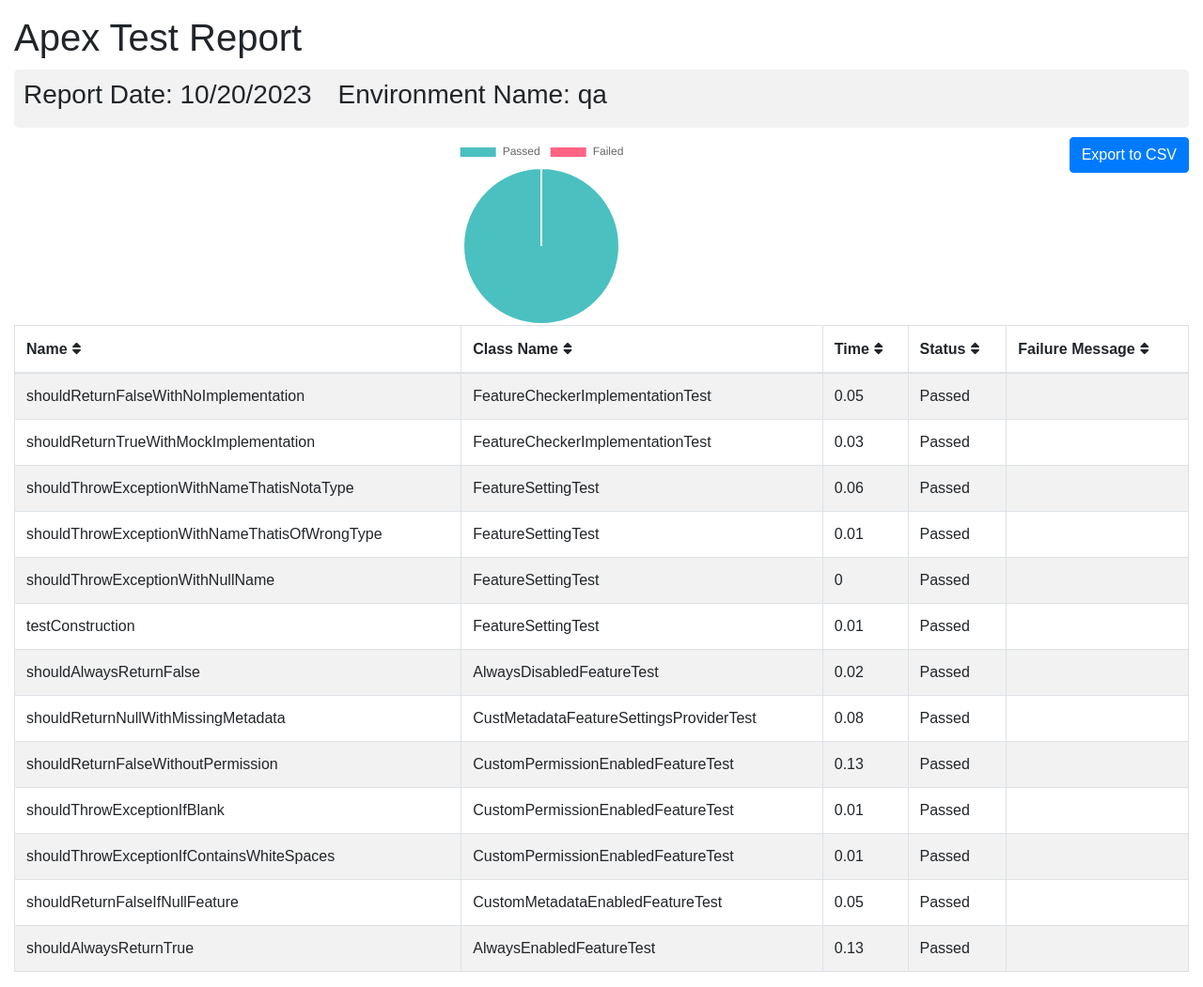
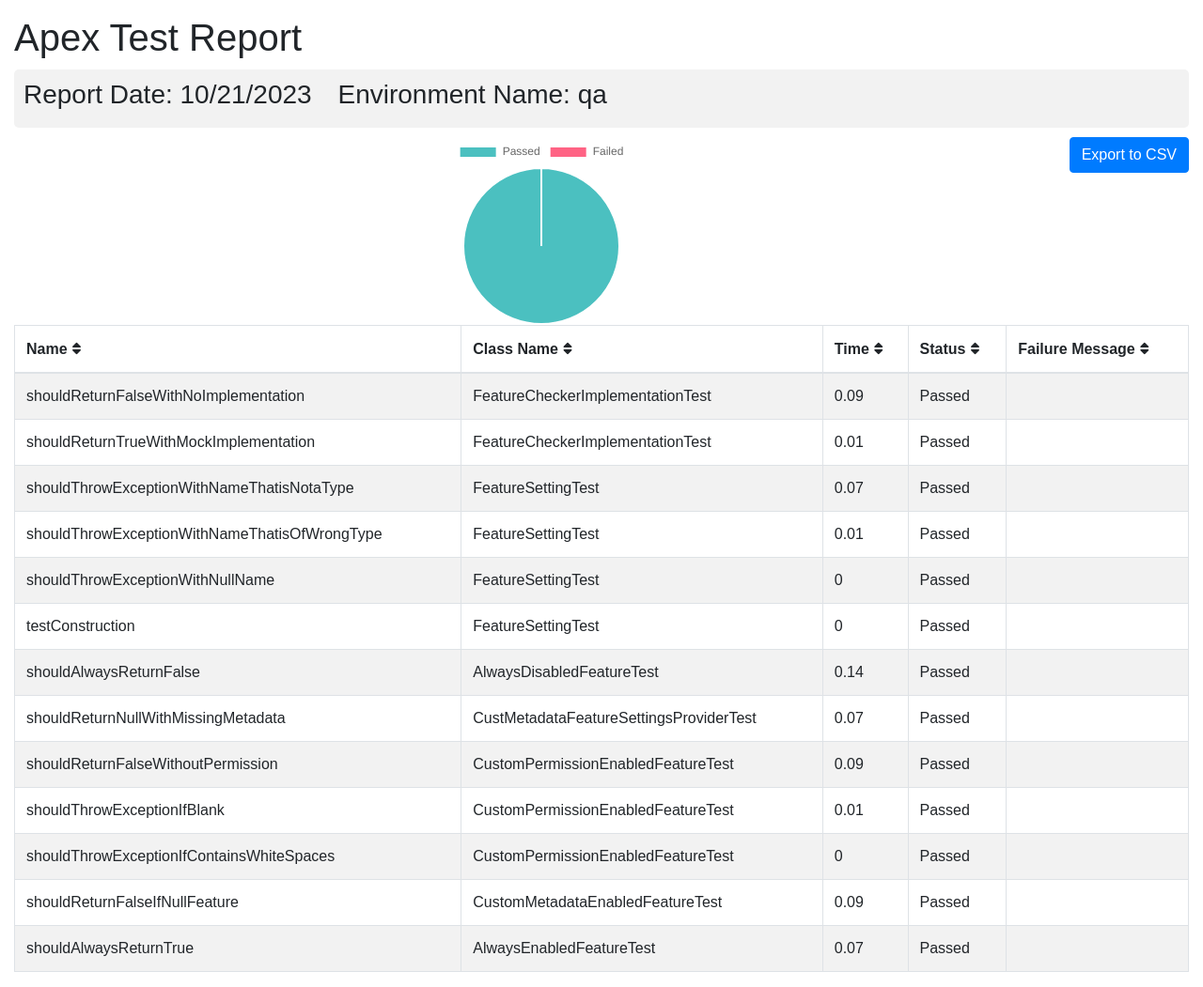
Before and after one commit to flxbl-io/sfops-dashboard, a Jekyll site: the page apextestResults/qa.html, which Jekyll copies as it is, in a window 1280 px wide. Shown: the whole page at 94% size. Built offline with Jekyll 4.4.1, drawn with Linux system fonts in a browser that asks for light colours.

Commit message:
updated test results of qa

```diff
--- a/apextestResults/qa.html
+++ b/apextestResults/qa.html
@@ -102,7 +102,7 @@
       <div class="container-fluid">
         <h1 class="mt-3">Apex Test Report</h1>
         <div class="info-card">
-        <h3>Report Date: 10/20/2023 <span style="margin-left: 20px;">Environment Name: qa</span></h3>
+        <h3>Report Date: 10/21/2023 <span style="margin-left: 20px;">Environment Name: qa</span></h3>
         </div>
         <button onclick="exportTableToCSV('testReport.csv')" class="btn btn-primary float-right">Export to CSV</button>
         <div id="chart-container">
@@ -123,21 +123,21 @@
         <tr>
           <td>shouldReturnFalseWithNoImplementation</td>
           <td>FeatureCheckerImplementationTest</td>
-          <td>0.05</td>
+          <td>0.09</td>
           <td>Passed</td>
           <td></td>
         </tr>
         <tr>
           <td>shouldReturnTrueWithMockImplementation</td>
           <td>FeatureCheckerImplementationTest</td>
-          <td>0.03</td>
+          <td>0.01</td>
           <td>Passed</td>
           <td></td>
         </tr>
         <tr>
           <td>shouldThrowExceptionWithNameThatisNotaType</td>
           <td>FeatureSettingTest</td>
-          <td>0.06</td>
+          <td>0.07</td>
           <td>Passed</td>
           <td></td>
         </tr>
@@ -158,28 +158,28 @@
         <tr>
           <td>testConstruction</td>
           <td>FeatureSettingTest</td>
-          <td>0.01</td>
+          <td>0</td>
           <td>Passed</td>
           <td></td>
         </tr>
         <tr>
           <td>shouldAlwaysReturnFalse</td>
           <td>AlwaysDisabledFeatureTest</td>
-          <td>0.02</td>
+          <td>0.14</td>
           <td>Passed</td>
           <td></td>
         </tr>
         <tr>
           <td>shouldReturnNullWithMissingMetadata</td>
           <td>CustMetadataFeatureSettingsProviderTest</td>
-          <td>0.08</td>
+          <td>0.07</td>
           <td>Passed</td>
           <td></td>
         </tr>
         <tr>
           <td>shouldReturnFalseWithoutPermission</td>
           <td>CustomPermissionEnabledFeatureTest</td>
-          <td>0.13</td>
+          <td>0.09</td>
           <td>Passed</td>
           <td></td>
         </tr>
@@ -193,21 +193,21 @@
         <tr>
           <td>shouldThrowExceptionIfContainsWhiteSpaces</td>
           <td>CustomPermissionEnabledFeatureTest</td>
-          <td>0.01</td>
+          <td>0</td>
           <td>Passed</td>
           <td></td>
         </tr>
         <tr>
           <td>shouldReturnFalseIfNullFeature</td>
           <td>CustomMetadataEnabledFeatureTest</td>
-          <td>0.05</td>
+          <td>0.09</td>
           <td>Passed</td>
           <td></td>
         </tr>
         <tr>
           <td>shouldAlwaysReturnTrue</td>
           <td>AlwaysEnabledFeatureTest</td>
-          <td>0.13</td>
+          <td>0.07</td>
           <td>Passed</td>
           <td></td>
         </tr>
```
